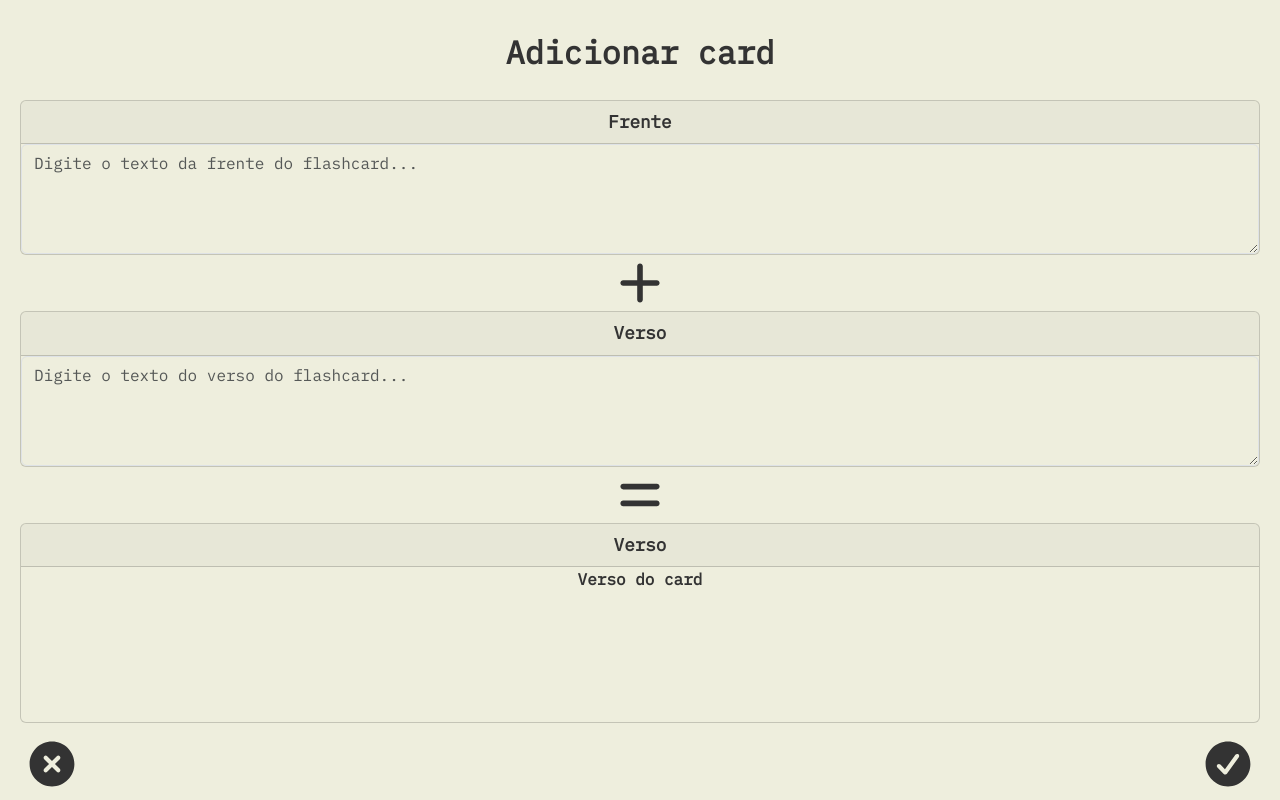
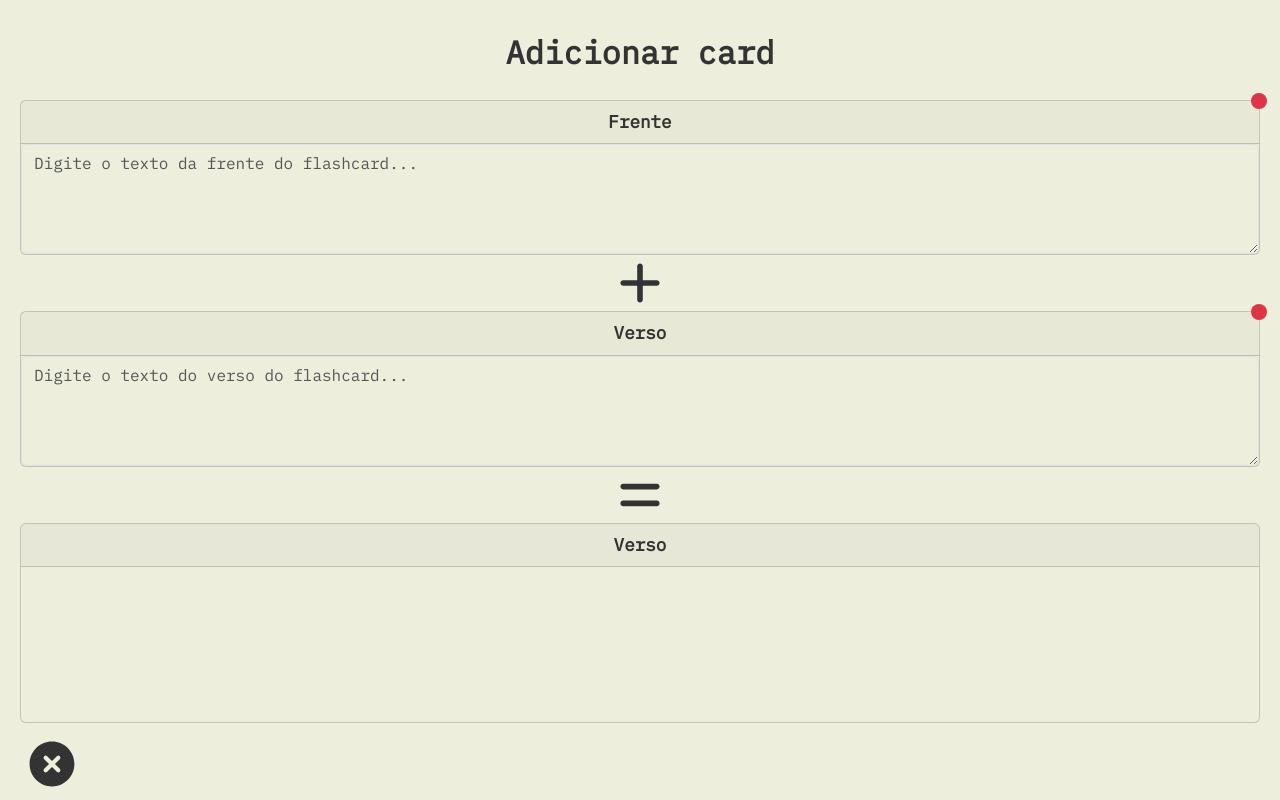
Before and after one commit to rodrigues-heric/flash-card-angular-java, an Angular app in the folder frontend/flashcards/: page /create-card in a window 1280 px wide. Built offline with nearby package versions, Linux system fonts and the light colour scheme.

Commit message:
Feat: adding forms validation

```diff
--- a/frontend/flashcards/src/app/pages/create-card/create-card.component.html
+++ b/frontend/flashcards/src/app/pages/create-card/create-card.component.html
@@ -6,6 +6,11 @@
 <div class="row">
   <div class="col">
     <div class="card text-center">
+      <span
+        *ngIf="!getFrontFormValid()"
+        class="position-absolute top-0 start-100 translate-middle p-2 bg-danger rounded-circle"
+      >
+      </span>
       <div class="card-header header-font">Frente</div>
       <div class="card-body body-style">
         <textarea
@@ -26,6 +31,11 @@
 <div class="row">
   <div class="col">
     <div class="card text-center">
+      <span
+        *ngIf="!getBackFormValid()"
+        class="position-absolute top-0 start-100 translate-middle p-2 bg-danger rounded-circle"
+      >
+      </span>
       <div class="card-header header-font">Verso</div>
       <div class="card-body body-style">
         <textarea
@@ -51,7 +61,7 @@
           <div class="card text-center h-100">
             <div class="card-header header-font">Frente</div>
             <div class="card-body body-style">
-              {{ frontFCValue || "Frente do card" }}
+              {{ frontFCValue }}
             </div>
           </div>
         </div>
@@ -59,7 +69,7 @@
           <div class="card text-center h-100">
             <div class="card-header header-font">Verso</div>
             <div class="card-body body-style">
-              {{ backFCValue || "Verso do card" }}
+              {{ backFCValue }}
             </div>
           </div>
         </div>
@@ -72,7 +82,10 @@
     <div class="position-fixed bottom-0 mb-2 ms-4 start-0">
       <icon-cross-big (click)="navigateToHome()"></icon-cross-big>
     </div>
-    <div class="position-fixed bottom-0 mb-2 me-4 end-0">
+    <div
+      *ngIf="getFormsValid()"
+      class="position-fixed bottom-0 mb-2 me-4 end-0"
+    >
       <icon-check-big (click)="saveFlashcard()"></icon-check-big>
     </div>
   </div>
--- a/frontend/flashcards/src/app/pages/create-card/create-card.component.scss
+++ b/frontend/flashcards/src/app/pages/create-card/create-card.component.scss
@@ -3,6 +3,9 @@
 }
 
 .body-style {
+  display: flex;
+  align-items: center;
+  justify-content: center;
   padding: 0;
 }
 
--- a/frontend/flashcards/src/app/pages/create-card/create-card.component.ts
+++ b/frontend/flashcards/src/app/pages/create-card/create-card.component.ts
@@ -12,7 +12,7 @@ const TIME_TO_FLIP = 1500;
 })
 export class CreateCardComponent implements OnInit, OnDestroy {
   private isFlipped = false;
-  private flipInterval: any;
+  private flipInterval!: any;
   private frontFC: FormControl = new FormControl('', [Validators.required]);
   private backFC: FormControl = new FormControl('', [Validators.required]);
 
```
